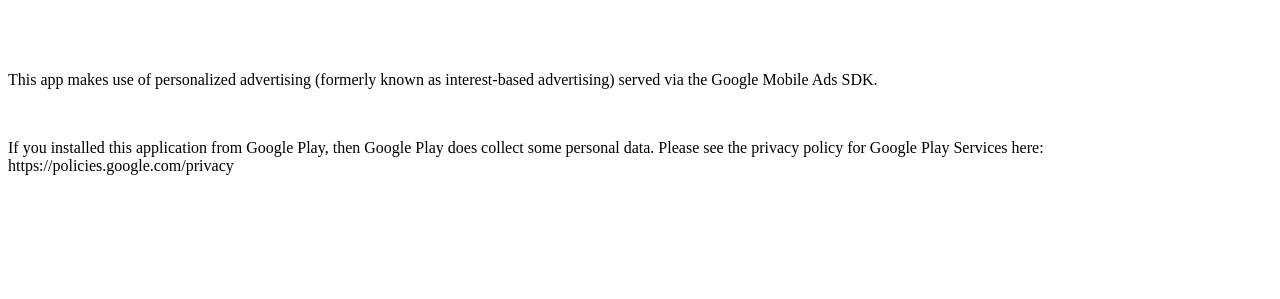
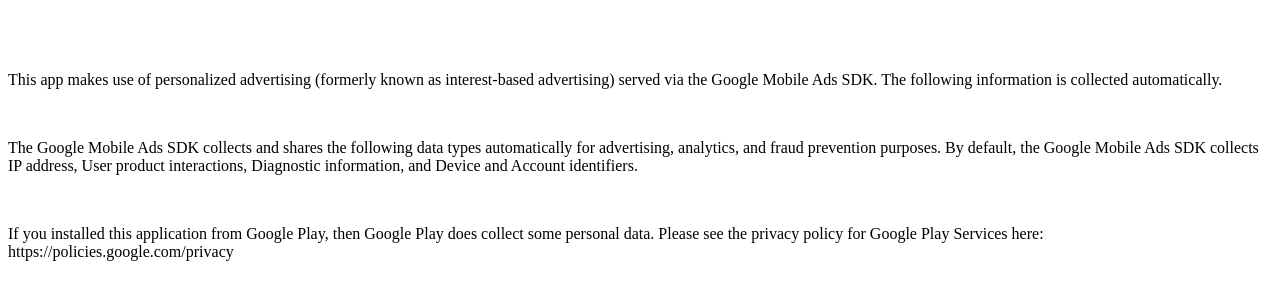
Before and after one commit to Zachary-Martin/privacy-policy.github.io, a plain HTML site: page index.html in a window 1280 px wide. Shown: the part 61-360 px from the top of the page. Drawn offline with Linux system fonts and the light colour scheme.

Commit message:
Update index.html

```diff
--- a/index.html
+++ b/index.html
@@ -8,8 +8,11 @@
 <h1>Privacy Policy</h1>
 <br>
 <br>
-<p>This app makes use of personalized advertising (formerly known as interest-based advertising) served via the Google Mobile Ads SDK.</p>
+<p>This app makes use of personalized advertising (formerly known as interest-based advertising) served via the Google Mobile Ads SDK. The following information is collected automatically.</p>
 <br>
+  <p>The Google Mobile Ads SDK collects and shares the following data types automatically for advertising, analytics, and fraud prevention purposes.
+By default, the Google Mobile Ads SDK collects IP address, User product interactions, Diagnostic information, and Device and Account identifiers.</p>
+  <br>
 <p>If you installed this application from Google Play, then Google Play does collect some personal data. Please see the privacy policy for Google Play Services here: https://policies.google.com/privacy</p>
 </body>
 
```
